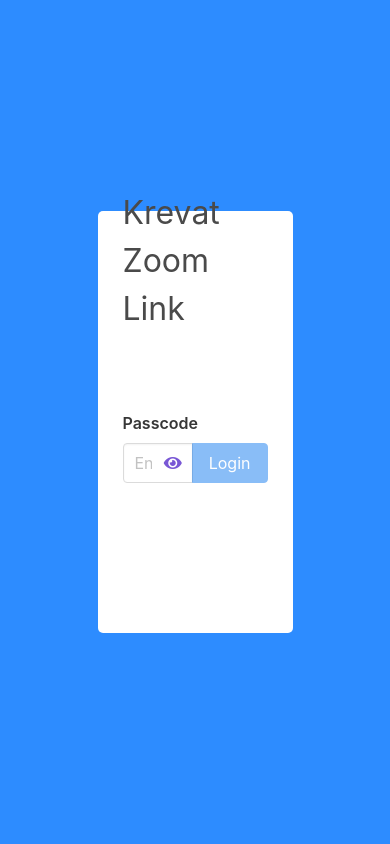
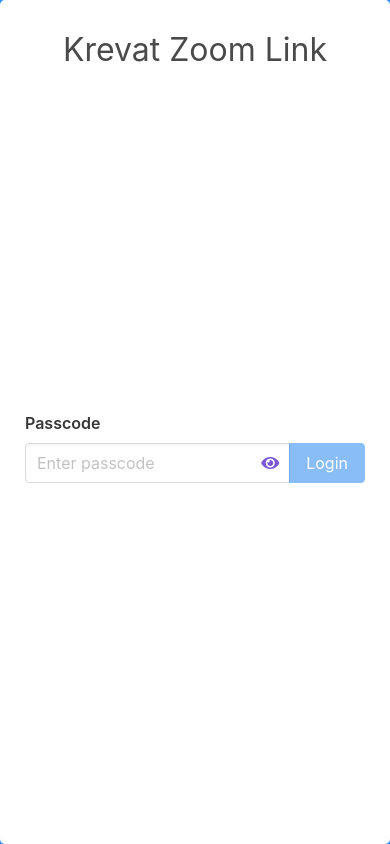
Before and after one commit to jacobtie/krevat-zoom-link, a Vue app in the folder client/: page / in a window 390 px wide. Built offline with nearby package versions, Linux system fonts and the light colour scheme.

Commit message:
Applying mobile css

```diff
--- a/client/src/App.vue
+++ b/client/src/App.vue
@@ -64,4 +64,11 @@ body {
   background-color: white;
   border-radius: 5px;
 }
+
+@media (max-width: 780px) {
+  .main-view {
+    height: 100%;
+    width: 100%;
+  }
+}
 </style>
--- a/client/src/plugins/http.js
+++ b/client/src/plugins/http.js
@@ -2,7 +2,7 @@
 import axios from 'axios';
 
 const ax = axios.create({
-  baseURL: process.env.NODE_ENV === 'local' ? 'http://localhost:3000/api/v1' : '/api/v1',
+  baseURL: process.env.NODE_ENV === 'local' ? 'http://localhost:5000/api/v1' : '/api/v1',
 });
 
 export default {
--- a/client/src/views/MeetingLink.vue
+++ b/client/src/views/MeetingLink.vue
@@ -7,9 +7,10 @@
       class="meeting-btn"
       @click="joinMeeting"
     />
-    <b-field v-if="isAdmin">
+    <b-field v-if="isAdmin" style="width:100%;">
       <b-input v-model="editingZoomLink" placeholder="Enter Zoom Link" expanded />
       <b-button
+        class="set-btn"
         type="is-info"
         label="Update"
         :disabled="!editingZoomLink || editingZoomLink === zoomLink"
@@ -76,5 +77,10 @@ export default {
   .meeting-btn {
     margin-bottom: 2rem;
   }
+
+  .set-btn {
+    border-top-left-radius: 0;
+    border-bottom-left-radius: 0;
+  }
 }
 </style>
```
